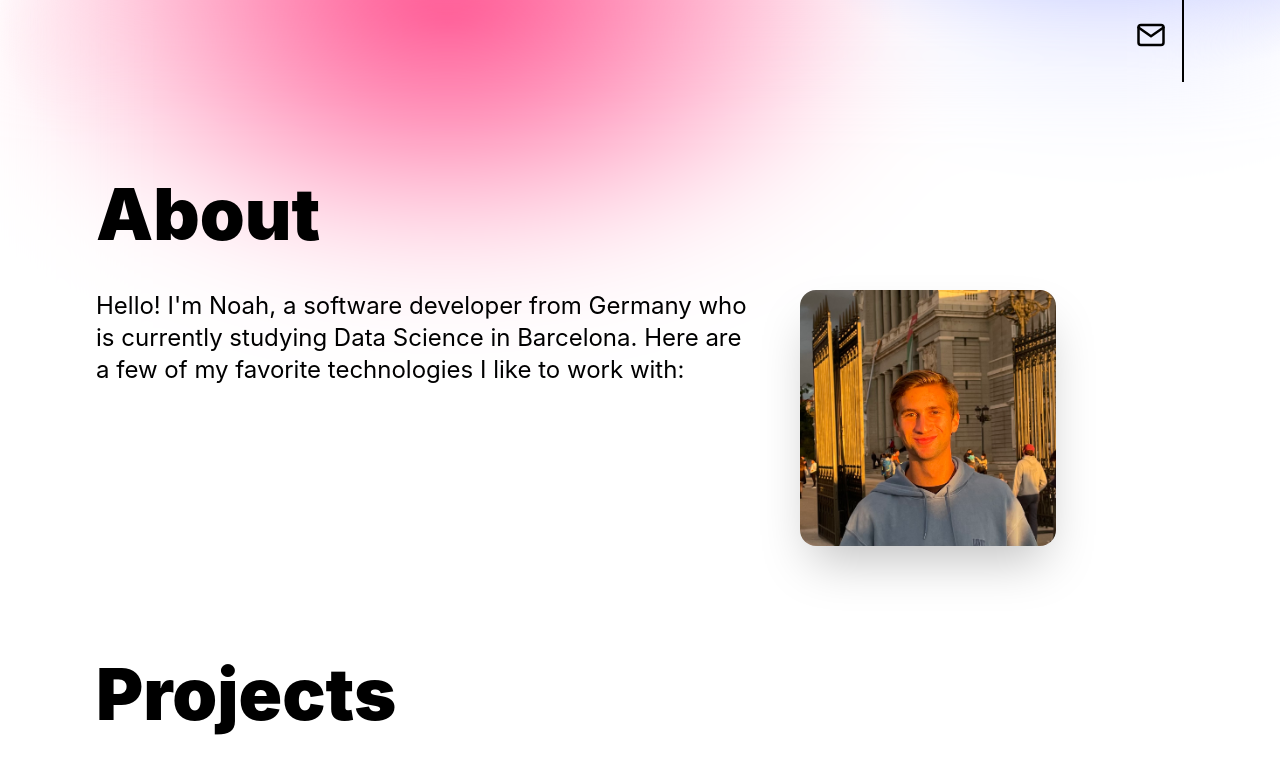
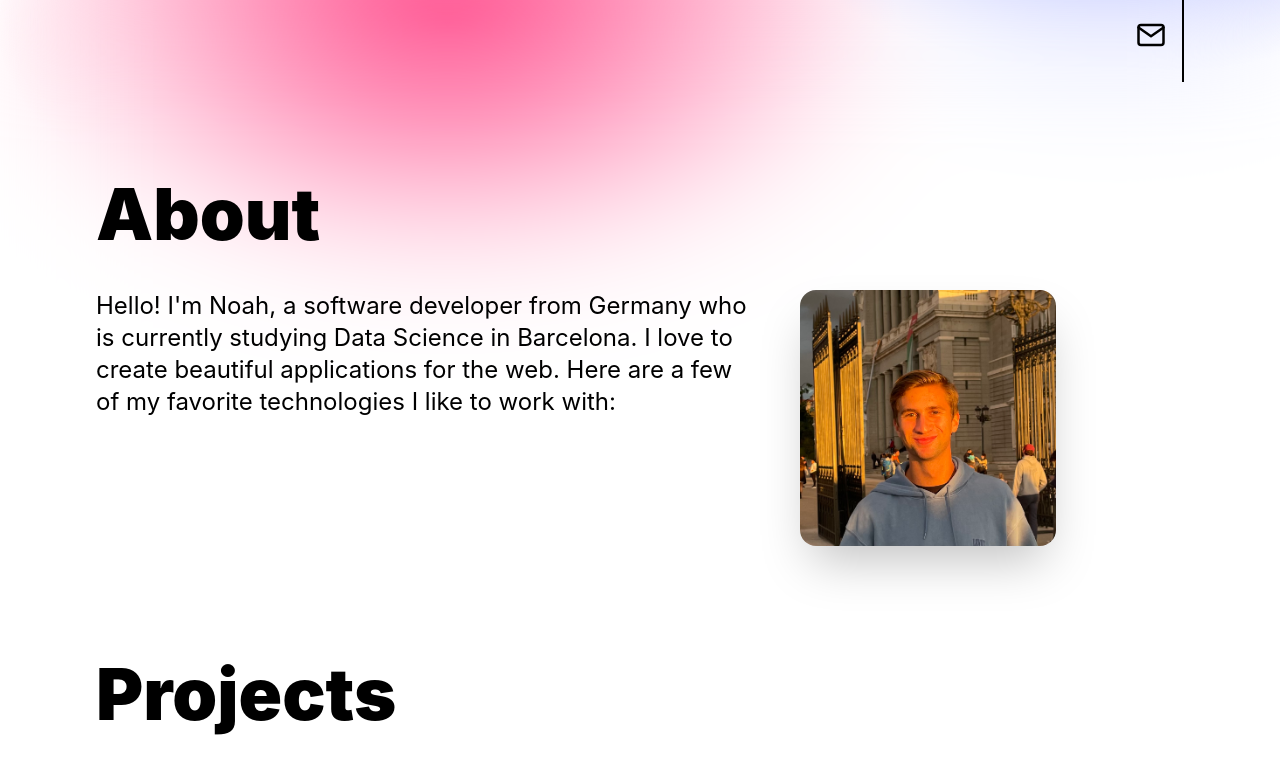
Before and after one commit to thatsnoi/MyPortfolio, a Next.js app: page / in a window 1280 px wide. Shown: the part 718-1492 px from the top of the page. Built offline with nearby package versions, Linux system fonts and the light colour scheme; a web font is replaced by a local one.

Commit message:
Animations

```diff
--- /dev/null
+++ b/components/Title.js
@@ -0,0 +1,18 @@
+import { motion } from 'framer-motion'
+import { fadeInWithDelay } from './../styles/motion'
+
+const Title = ({ children }) => {
+  return (
+    <motion.p
+      className="text-7xl font-black pb-2 dark:text-opacity-100 dark:text-white"
+      variants={fadeInWithDelay(0.25)}
+      initial="hidden"
+      whileInView="visible"
+      viewport={{ once: true }}
+    >
+      {children}
+    </motion.p>
+  )
+}
+
+export default Title
--- a/pages/index.js
+++ b/pages/index.js
@@ -3,9 +3,10 @@ import Container from '../components/Container'
 import Header from '../components/Header'
 import Sidebar from '../components/Sidebar'
 import { motion } from 'framer-motion'
-import { list, fadeIn } from './../styles/motion'
+import { list, fadeIn, fadeInWithDelay } from './../styles/motion'
 import Image from 'next/image'
 import meSrc from './../public/me.png'
+import Title from '../components/Title'
 
 export default function Home() {
   return (
@@ -55,25 +56,28 @@ const About = () => {
   return (
     <div id="about" className="pt-20">
       <Container>
-        <motion.p
-          className="text-7xl font-black pb-2 dark:text-opacity-100 dark:text-white"
-          //variants={fadeIn}
+        <Title>About</Title>
+      </Container>
+      <Container className="flex flex-col md:flex-row space-x-10 items-start justify-start">
+        <motion.div
+          className="standard-text"
+          variants={fadeInWithDelay(0.25)}
           initial="hidden"
           whileInView="visible"
           viewport={{ once: true }}
         >
-          About
-        </motion.p>
-      </Container>
-      <Container className="flex flex-col md:flex-row space-x-10 items-start justify-start">
-        <div className="standard-text">
           Hello! I'm Noah, a software developer from Germany who is currently
-          studying Data Science in Barcelona. Here are a few of my favorite
-          technologies I like to work with:
-        </div>
+          studying Data Science in Barcelona. I love to create beautiful
+          applications for the web. Here are a few of my favorite technologies I
+          like to work with:
+        </motion.div>
         <motion.div
           className="hidden md:block relative bg-white rounded-2xl w-64 h-64 flex-shrink-0 z-0 shadow-2xl"
           whileHover={{ scale: 1.2, rotateX: 10, rotateY: 10 }}
+          variants={fadeInWithDelay(0.5)}
+          initial="hidden"
+          whileInView="visible"
+          viewport={{ once: true }}
         >
           <Image
             className="absolute bottom-0 left-0 right-0 top-0 rounded-2xl"
@@ -91,15 +95,7 @@ const Projects = () => {
   return (
     <div id="projects" className="pt-20">
       <Container className="h-96">
-        <motion.p
-          className="text-7xl font-black pb-2 dark:text-opacity-100 dark:text-white"
-          //variants={fadeIn}
-          initial="hidden"
-          whileInView="visible"
-          viewport={{ once: true }}
-        >
-          Projects
-        </motion.p>
+        <Title>Projects</Title>
       </Container>
     </div>
   )
@@ -109,15 +105,7 @@ const Contact = () => {
   return (
     <div id="contact" className="pt-20">
       <Container className="h-96">
-        <motion.p
-          className="text-7xl font-black pb-2 dark:text-opacity-100 dark:text-white"
-          //variants={fadeIn}
-          initial="hidden"
-          whileInView="visible"
-          viewport={{ once: true }}
-        >
-          Contact
-        </motion.p>
+        <Title>Contact</Title>
       </Container>
     </div>
   )
--- a/styles/motion.js
+++ b/styles/motion.js
@@ -19,13 +19,13 @@ export const list = (delay = 0, staggerChildren = 0.1) => {
 
 export const fadeIn = {
   visible: { opacity: 1, y: 0, transition: { duration: 0.4 } },
-  hidden: { opacity: 0, y: -100 },
+  hidden: { opacity: 0, y: -20 },
 }
 
 export const fadeInWithDelay = (delay = 0) => {
   return {
     visible: { opacity: 1, y: 0, transition: { duration: 0.4, delay: delay } },
-    hidden: { opacity: 0, y: -100 },
+    hidden: { opacity: 0, y: -20 },
   }
 }
 
```
